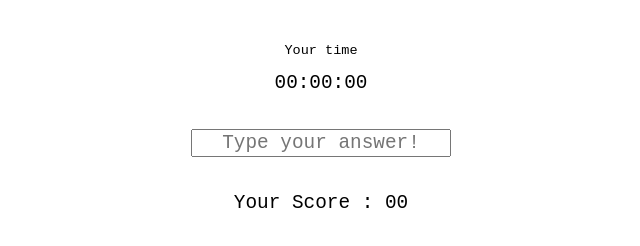
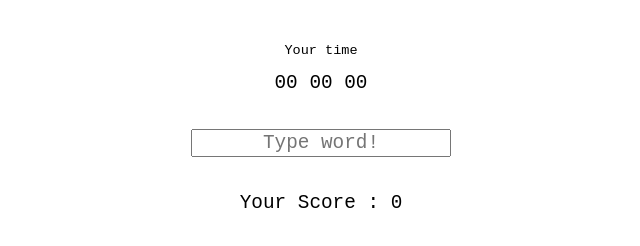
Before and after one commit to GoDoyeon/typing-game, a plain HTML site: page index.html in a window 1280 px wide. Both pictures are taken after a click on the button "START!". Shown: the whole page, without its empty margins (319-959 px from the left). Drawn offline with Linux system fonts and the light colour scheme.

Commit message:
HTML-edit timer

```diff
--- a/index.html
+++ b/index.html
@@ -9,35 +9,39 @@
 </head>
 <body>
 
+
+
+
     <div class="start">
         <button class="start_btn">
             START!
         </button>
     </div>
 
+
+
     <div class="game_box">
-
         <div class="timer_box">
             <p>Your time</p>
             <div class="timer">
-                00:00:00
+                <span class="hours">00</span>
+                <span class="minutes">00</span>
+                <span class="seconds">00</span>
             </div>
         </div>
 
 
         <div class="form">
-            <input type="text" class="input" placeholder="Type your answer!">
+            <input type="text" class="input" placeholder="Type word!">
         </div>
 
         <div class="score">
             Your Score :
-            <span>00</span>
+            <span>0</span>
         </div>
+    </div>
 
 
-    </div>
-
-    <script src="timer.js"></script>
     <script src="start.js"></script>
 
 
```
